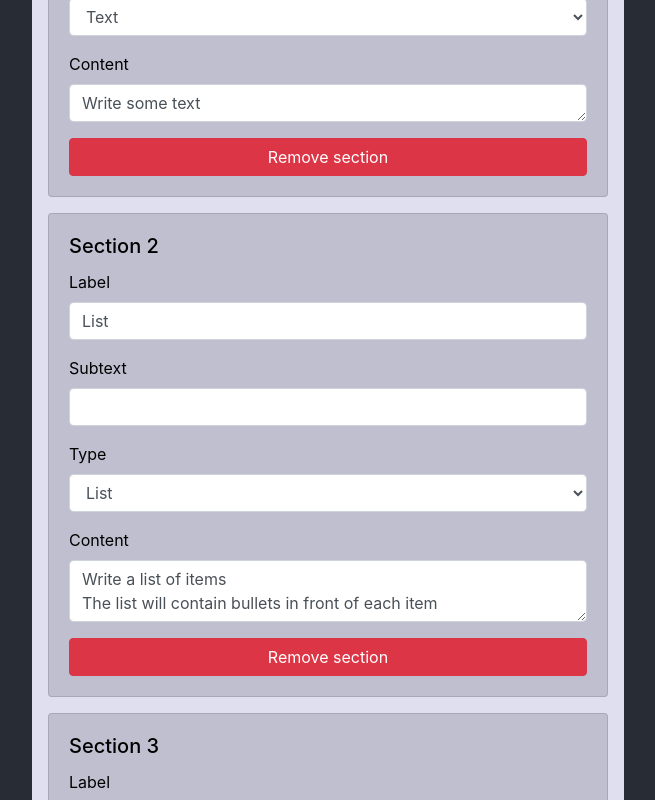
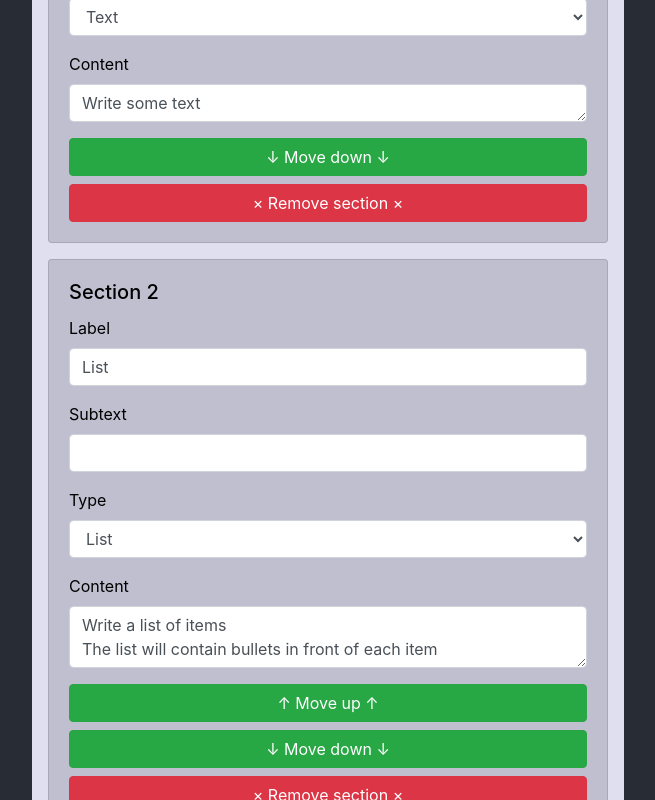
Before and after one commit to WKHAllen/BuildMyCV, a React (Create React App) app: page / in a window 1280 px wide. Shown: the part 1000-1800 px from the top of the page, without its empty margins (0-655 px from the left). Built offline with nearby package versions, Linux system fonts and the light colour scheme.

Commit message:
Allow section movement

```diff
--- a/src/components/EditBody.tsx
+++ b/src/components/EditBody.tsx
@@ -17,6 +17,8 @@ export default class EditBody extends React.Component<EditBodyProps> {
 	constructor(props: EditBodyProps) {
 		super(props);
 
+		this.moveSectionUp = this.moveSectionUp.bind(this);
+		this.moveSectionDown = this.moveSectionDown.bind(this);
 		this.removeSection = this.removeSection.bind(this);
 	}
 
@@ -28,8 +30,11 @@ export default class EditBody extends React.Component<EditBodyProps> {
 					{this.props.sections.map((item, index) =>
 						<EditSection
 							index={index}
+							numSections={this.props.sections.length}
 							{...item}
 							onUpdate={this.props.onUpdate}
+							onMoveSectionUp={this.moveSectionUp}
+							onMoveSectionDown={this.moveSectionDown}
 							onRemoveSection={this.removeSection}
 							key={index} />
 					)}
@@ -39,7 +44,7 @@ export default class EditBody extends React.Component<EditBodyProps> {
 					className="btn btn-primary btn-block"
 					id="Add-Section"
 					onClick={() => this.newSection()}
-				>New section</button>
+				>&#43; New section &#43;</button>
 			</div>
 		);
 	}
@@ -57,6 +62,30 @@ export default class EditBody extends React.Component<EditBodyProps> {
 		});
 	}
 
+	private moveSectionUp(index: number): void {
+		let newSections = this.props.sections;
+		const thisSection = newSections[index];
+		const otherSection = newSections[index - 1];
+		newSections[index - 1] = thisSection;
+		newSections[index] = otherSection;
+
+		this.props.onUpdate({
+			sections: newSections
+		});
+	}
+
+	private moveSectionDown(index: number): void {
+		let newSections = this.props.sections;
+		const thisSection = newSections[index];
+		const otherSection = newSections[index + 1];
+		newSections[index + 1] = thisSection;
+		newSections[index] = otherSection;
+
+		this.props.onUpdate({
+			sections: newSections
+		});
+	}
+
 	private removeSection(index: number): void {
 		let newSections = this.props.sections;
 		newSections.splice(index, 1);
--- a/src/components/EditHeaderInfo.tsx
+++ b/src/components/EditHeaderInfo.tsx
@@ -40,7 +40,7 @@ export default class EditHeaderInfo extends React.Component<EditHeaderInfoProps>
 						className="btn btn-primary btn-block"
 						id="Add-Header-Info-Item"
 						onClick={() => this.newItem()}
-					>New item</button>
+					>&#43; New item &#43;</button>
 				</div>
 			</div>
 		);
--- a/src/components/EditSection.tsx
+++ b/src/components/EditSection.tsx
@@ -14,11 +14,14 @@ const sectionTypes = {
 
 export interface EditSectionProps {
 	index: number;
+	numSections: number;
 	name: string;
 	subtext?: string;
 	type: string;
 	content: string | string[];
 	onUpdate: (options: UpdateOptions) => void;
+	onMoveSectionUp: (index: number) => void;
+	onMoveSectionDown: (index: number) => void;
 	onRemoveSection: (index: number) => void;
 }
 
@@ -69,11 +72,25 @@ export default class EditSection extends React.Component<EditSectionProps> {
 								}
 							})} />
 					</div>
+					{this.props.index > 0 ?
+						<button
+							type="button"
+							className="btn btn-success btn-block"
+							onClick={() => this.props.onMoveSectionUp(this.props.index)}
+						>&uarr; Move up &uarr;</button>
+					: null}
+					{this.props.index < this.props.numSections - 1 ?
+						<button
+							type="button"
+							className="btn btn-success btn-block"
+							onClick={() => this.props.onMoveSectionDown(this.props.index)}
+						>&darr; Move down &darr;</button>
+					: null}
 					<button
 						type="button"
 						className="btn btn-danger btn-block"
 						onClick={() => this.props.onRemoveSection(this.props.index)}
-					>Remove section</button>
+					>&times; Remove section &times;</button>
 				</div>
 			</div>
 		);
```
